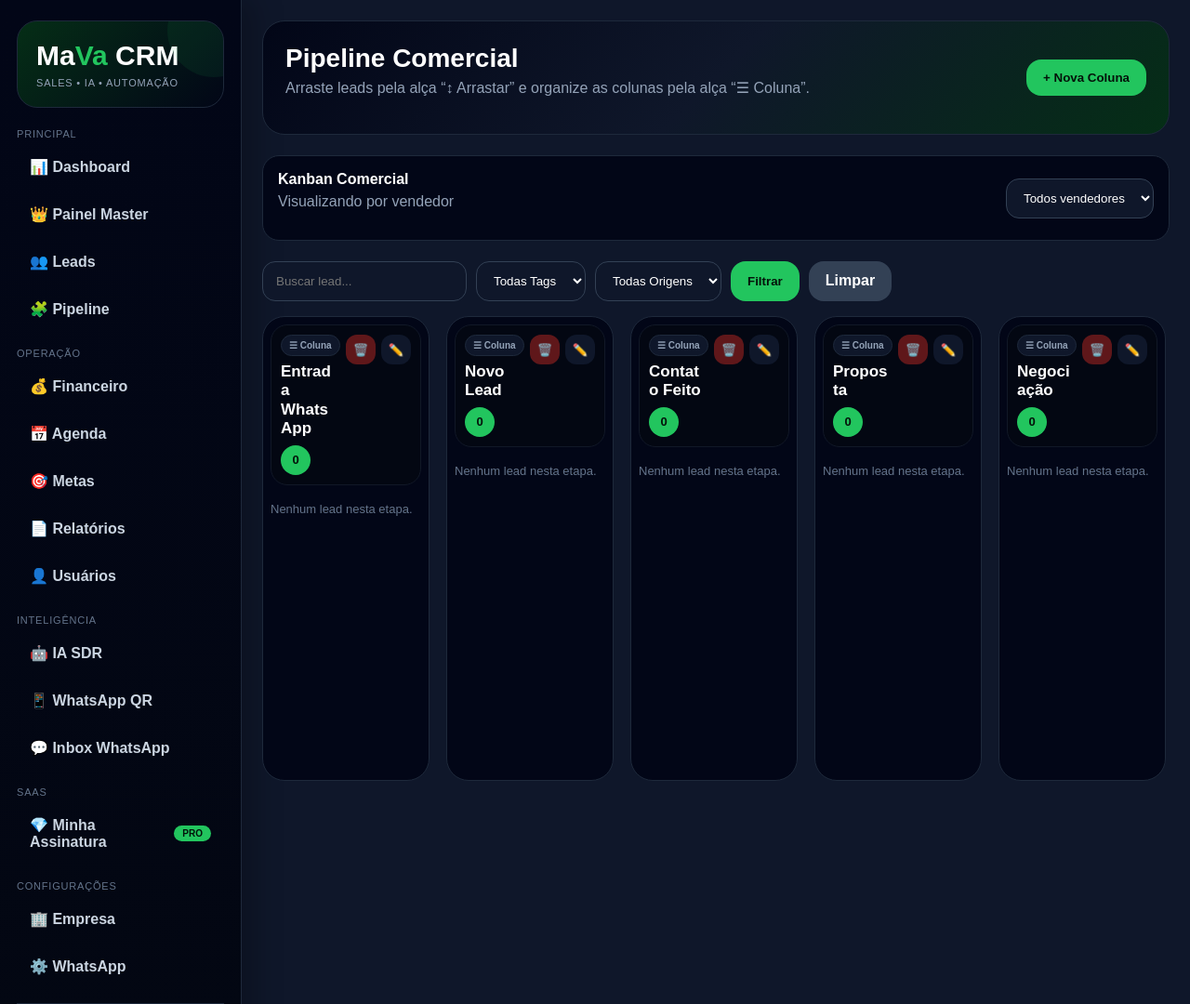
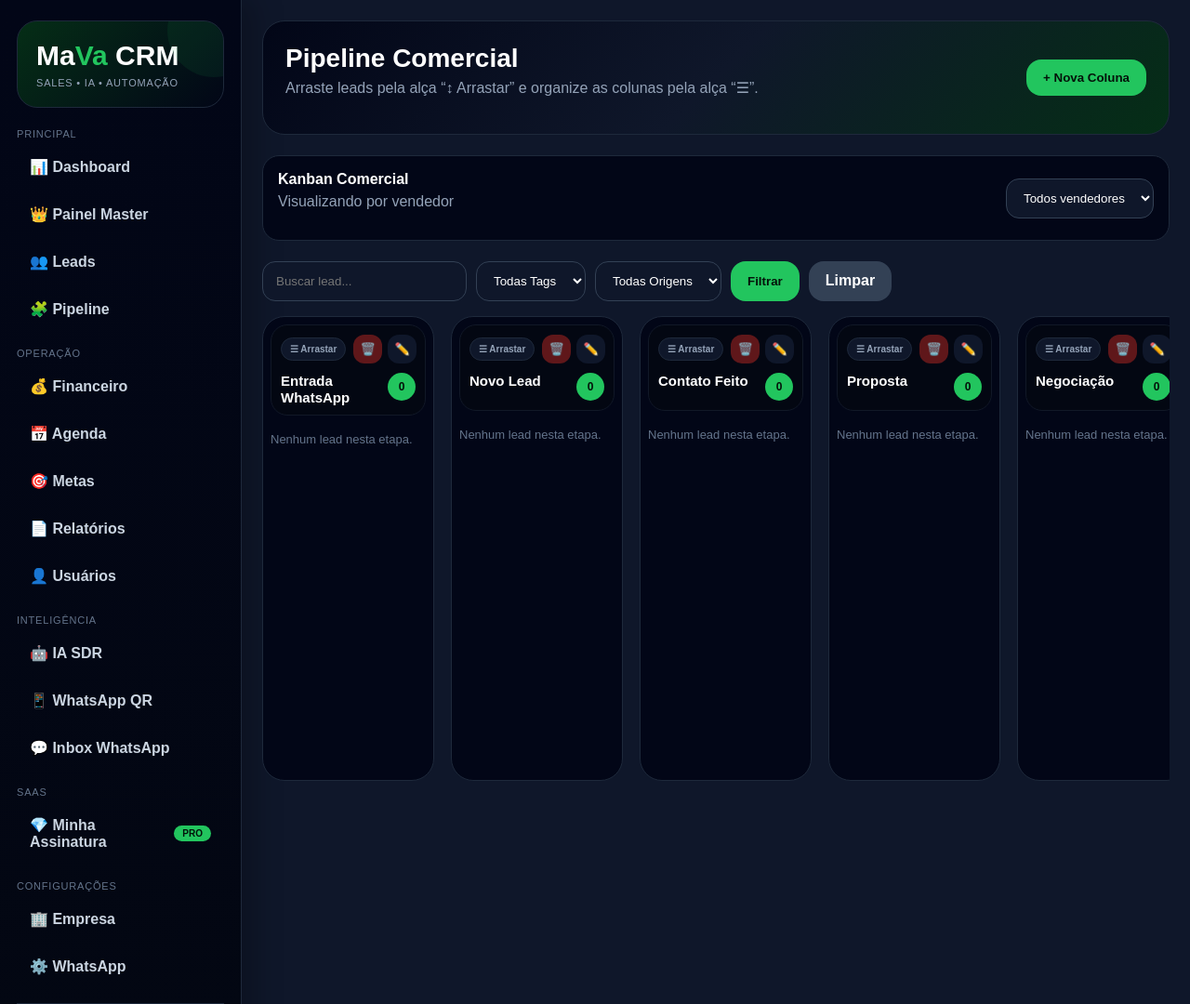
Before and after one commit to Mauricio3114/CRM360, a Flask app: page /pipeline/ in a window 1280 px wide. Shown: the top 1080 px of the page at 93% size. Run offline with Flask 3, Linux system fonts and the light colour scheme; a user stored in the database is signed in; data comes from the database, SQL or seed files in the repository; data that the repository does not hold is empty.

Commit message:
Melhora visual pipeline e ajuste exclusao de colunas

```diff
--- a/app/templates/pipeline.html
+++ b/app/templates/pipeline.html
@@ -90,8 +105,8 @@
 }
 
 .pipeline-col{
-    min-width:180px;
-    max-width:180px;
+    min-width:185px;
+    max-width:185px;
     background:#020617;
     border:1px solid #1e293b;
     border-radius:24px;
@@ -117,83 +132,65 @@
 }
 
 .pipeline-col-top{
-    display:flex;
-    justify-content:space-between;
-    align-items:flex-start;
-    gap:10px;
-    margin-bottom:16px;
     background:#030712;
     border:1px solid #111827;
     border-radius:18px;
     padding:10px;
+    margin-bottom:16px;
 }
 
-.pipeline-col-title{
+.pipeline-col-head-actions{
     display:flex;
-    flex-direction:column;
-    gap:7px;
-    flex:1;
-    min-width:0;
-}
-
-.pipeline-col-title h3{
-    margin:0;
-    font-size:17px;
-    font-weight:900;
-    color:#fff;
-    line-height:1.2;
-    word-break:break-word;
+    justify-content:space-between;
+    align-items:center;
+    gap:8px;
+    margin-bottom:10px;
 }
 
 .pipeline-col-drag{
     display:inline-flex;
     align-items:center;
-    gap:6px;
-    width:max-content;
+    gap:5px;
     background:#0f172a;
     color:#94a3b8;
     border:1px solid #1e293b;
-    padding:5px 8px;
+    padding:6px 9px;
     border-radius:999px;
     font-size:10px;
     font-weight:900;
     cursor:grab;
     user-select:none;
+    white-space:nowrap;
+}
+
+.pipeline-col-drag:hover{
+    border-color:#22c55e;
+    color:#22c55e;
 }
 
 .pipeline-col-drag:active{
     cursor:grabbing;
 }
 
-.pipeline-count{
-    width:32px;
-    height:32px;
-    border-radius:999px;
-    background:#22c55e;
-    color:#04130a;
-    display:flex;
-    align-items:center;
-    justify-content:center;
-    font-size:13px;
-    font-weight:900;
-}
-
 .pipeline-controls{
     display:flex;
     gap:6px;
-    flex-wrap:wrap;
-    justify-content:flex-end;
+    align-items:center;
 }
 
 .pipeline-icon-btn{
-    width:32px;
-    height:32px;
+    width:31px;
+    height:31px;
     border:none;
     border-radius:12px;
     background:#0f172a;
     color:#cbd5e1;
     cursor:pointer;
     transition:.2s;
+    display:flex;
+    align-items:center;
+    justify-content:center;
+    padding:0;
 }
 
 .pipeline-icon-btn:hover{
@@ -209,6 +206,39 @@
 .pipeline-icon-btn.delete:hover{
     background:#dc2626;
     color:#fff;
+}
+
+.pipeline-col-name-box{
+    display:flex;
+    align-items:flex-start;
+    justify-content:space-between;
+    gap:8px;
+}
+
+.pipeline-col-title{
+    margin:0;
+    font-size:15px;
+    font-weight:900;
+    color:#fff;
+    line-height:1.18;
+    word-break:normal;
+    overflow-wrap:normal;
+    hyphens:none;
+}
+
+.pipeline-count{
+    min-width:30px;
+    width:30px;
+    height:30px;
+    border-radius:999px;
+    background:#22c55e;
+    color:#04130a;
+    display:flex;
+    align-items:center;
+    justify-content:center;
+    font-size:12px;
+    font-weight:900;
+    flex-shrink:0;
 }
 
 .lead-card{
@@ -400,7 +430,7 @@
     <div class="pipeline-top">
         <div class="pipeline-title">
             <h2>Pipeline Comercial</h2>
-            <p>Arraste leads pela alça “↕ Arrastar” e organize as colunas pela alça “☰ Coluna”.</p>
+            <p>Arraste leads pela alça “↕ Arrastar” e organize as colunas pela alça “☰”.</p>
         </div>
 
         <div class="pipeline-actions">
@@ -497,7 +539,8 @@
         ondrop="soltarLead(event)"
     >
         <div class="pipeline-col-top">
-            <div class="pipeline-col-title">
+
+            <div class="pipeline-col-head-actions">
                 <div
                     class="pipeline-col-drag"
                     draggable="true"
@@ -506,19 +549,16 @@
                     ondrop="soltarColuna(event)"
                     ondragend="finalizarArrastoColuna(event)"
                     data-pipeline-id="{{ etapa.id }}"
+                    title="Arrastar coluna"
                 >
-                    ☰ Coluna
-                </div>
-
-                <h3>{{ etapa.nome }}</h3>
-                <div class="pipeline-count">{{ etapa.leads|length }}</div>
+                    ☰ Arrastar
                 </div>
 
                 <div class="pipeline-controls">
                     <form
                         method="POST"
                         action="{{ url_for('pipeline.excluir_coluna', pipeline_id=etapa.id) }}"
-                    onsubmit="return confirm('Excluir esta coluna?');"
+                        onsubmit="return confirmarExclusaoColuna('{{ etapa.nome }}', {{ etapa.leads|length }});"
                     >
                         <button
                             class="pipeline-icon-btn delete"
@@ -536,6 +576,13 @@
                         onclick="abrirRenomear('{{ etapa.id }}','{{ etapa.nome }}')"
                     >✏️</button>
                 </div>
+            </div>
+
+            <div class="pipeline-col-name-box">
+                <h3 class="pipeline-col-title">{{ etapa.nome }}</h3>
+                <div class="pipeline-count">{{ etapa.leads|length }}</div>
+            </div>
+
         </div>
 
         {% if etapa.leads %}
@@ -658,6 +705,15 @@ function abrirRenomear(id, nome){
 function fecharModal(){
     document.getElementById("modalNova").style.display = "none";
     document.getElementById("modalRenomear").style.display = "none";
+}
+
+function confirmarExclusaoColuna(nome, quantidadeLeads){
+    if(quantidadeLeads > 0){
+        alert("Essa coluna possui leads. Mova os leads para outra coluna antes de excluir.");
+        return false;
+    }
+
+    return confirm(`Excluir a coluna "${nome}"?`);
 }
 
 function arrastarLead(event){
```
Also changed, not shown: other parts of app/templates/pipeline.html (+29 -2 lines). Lines whose indentation alone changed are shown as unchanged.
